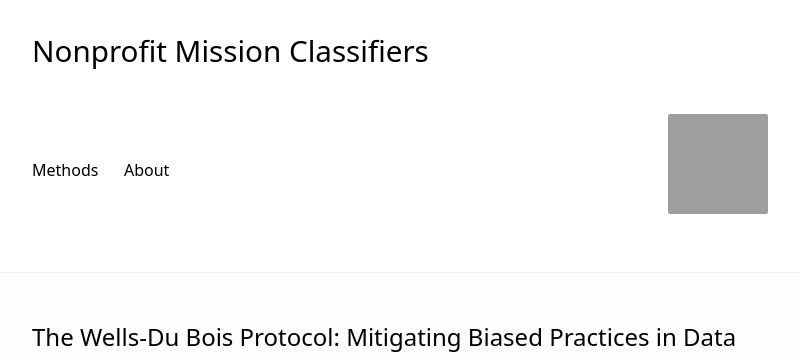
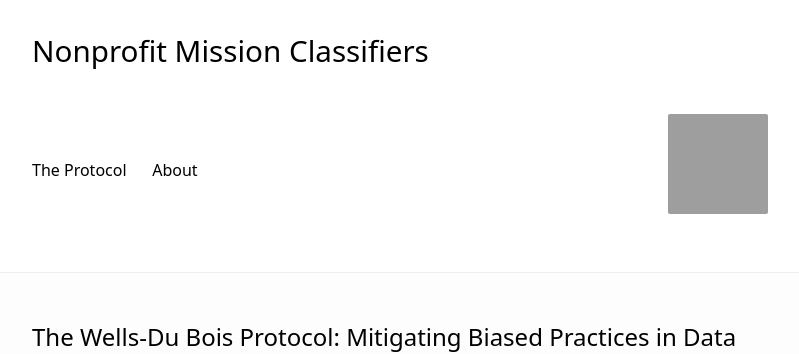
Before and after one commit to lecy/wells-dubois-protocol, a Jekyll site: the page built from index.md, in a window 1280 px wide and 900 px high. Shown: the top 354 px of the window, without its empty margins (240-1039 px from the left). Built offline with Jekyll 4.4.1, drawn with Linux system fonts in a browser that asks for light colours; grey boxes are pictures that could not be loaded.

Commit message:
Update index.md

```diff
--- a/index.md
+++ b/index.md
@@ -1,6 +1,6 @@
 ---
 layout: home
-title: Methods
+title: The Protocol
 ---
 
 ## The Wells-Du Bois Protocol: Mitigating Biased Practices in Data Science
```
